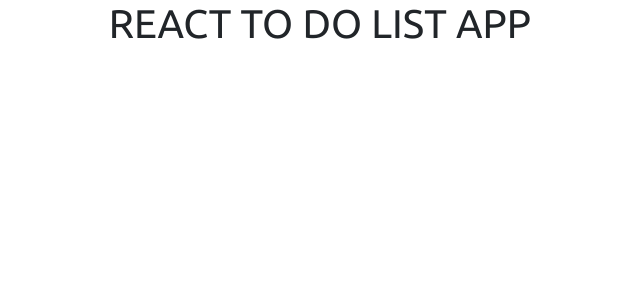
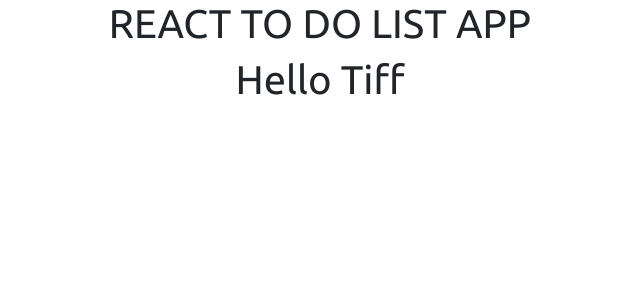
Before and after one commit to TayloPortfolioWebsites/reactExercise2, a React (Create React App) app in the folder reactapp1/: page / in a window 1280 px wide. Shown: the top 300 px of the page, without its empty margins (320-960 px from the left). Built offline with nearby package versions, Linux system fonts and the light colour scheme.

Commit message:
closes #12 add props to header component

```diff
--- a/reactapp1/src/App.js
+++ b/reactapp1/src/App.js
@@ -69,13 +69,9 @@ export default App;
 */
 
 function App() {
-  const name = 'tiff';
-  // add const variable and assign a value of false boolean
-  const a = true;
-  const b = 5+5;
   return (
     <div className="container">
-      <Header/>
+      <Header title='Hello Tiff'/>
     </div>
   );
 }
--- a/reactapp1/src/components/Header.js
+++ b/reactapp1/src/components/Header.js
@@ -1,10 +1,13 @@
 import React from 'react'
 
-const Header = () => {
+const Header = (props) => {
   return (
     <header>
         <h1 style={{textAlign: 'center'}}>
             REACT TO DO LIST APP
+        </h1>
+        <h1 style={{textAlign: 'center'}}>
+            {props.title}
         </h1>
     </header>
   )
```
